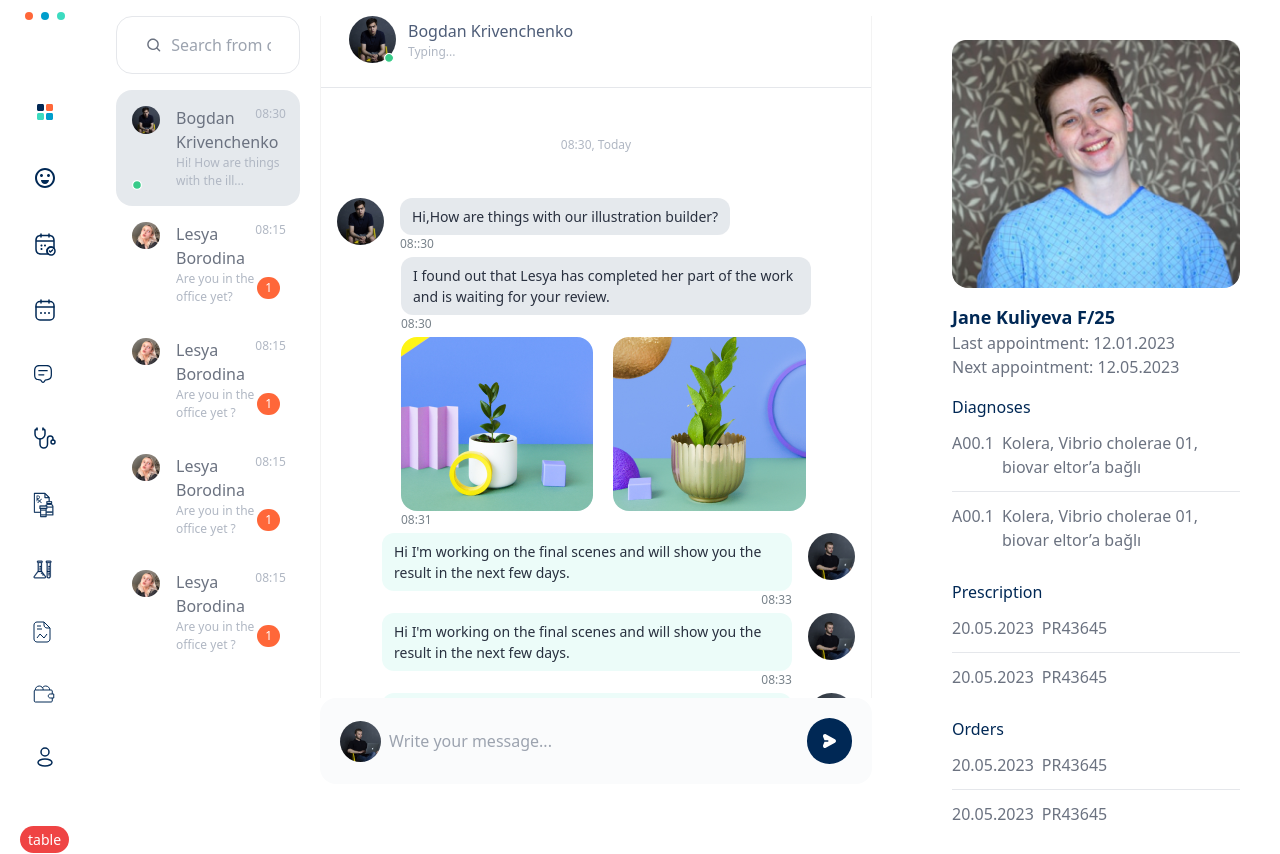
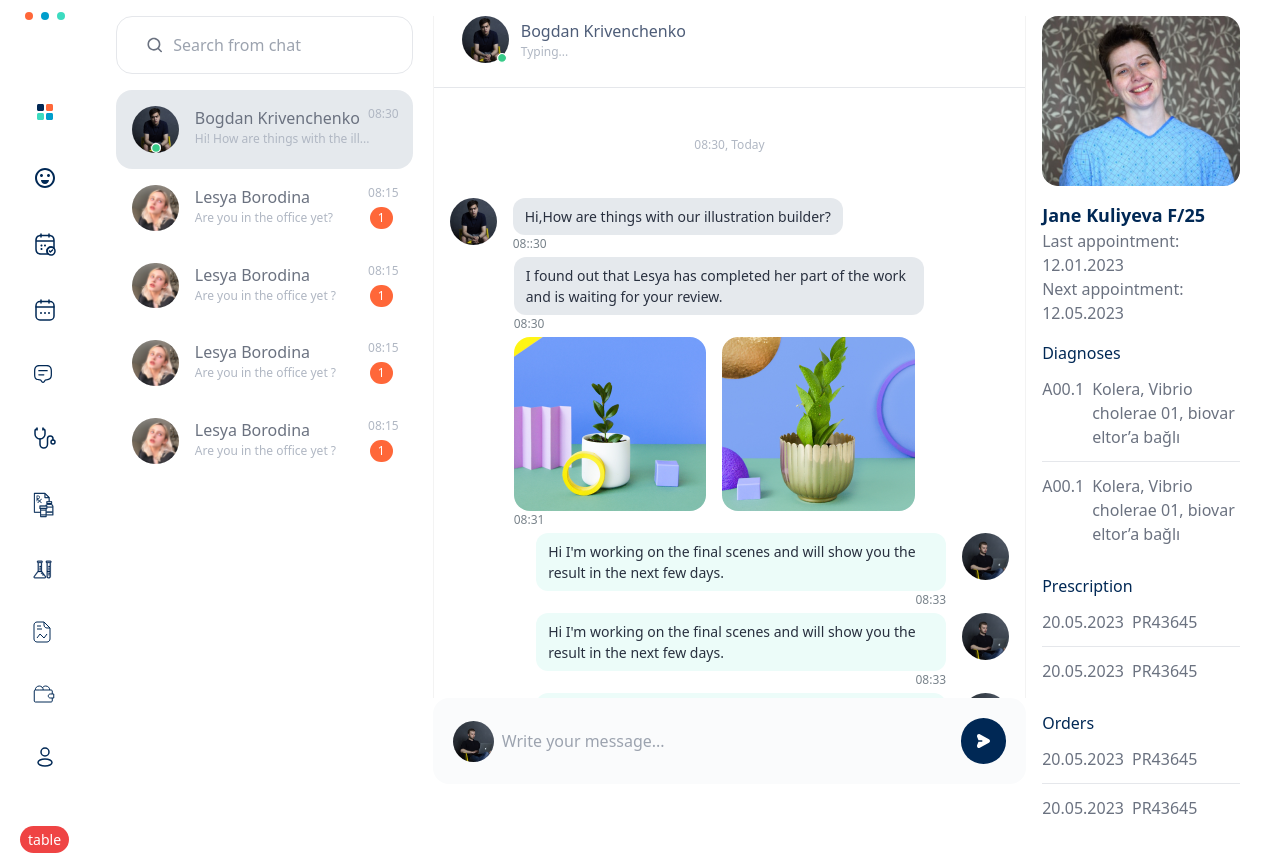
Before and after one commit to Frontles/case-train, a React (Create React App) app: page / in a window 1280 px wide. Built offline with nearby package versions, Linux system fonts and the light colour scheme.

Commit message:
bug fixes

```diff
--- a/src/Chat.jsx
+++ b/src/Chat.jsx
@@ -51,10 +51,10 @@ function Chat() {
 
                     <div className="flex items-start start">
                         <div className=" ml-12"></div>
-                        <div className="flex px-4 flex-col  ">
-                            <p className="space-x-5 rounded-xl flex max-w-[410px]">
-                                <img src={MessageImage1} alt="resim1" className="w-full h-full object-cover rounded-2xl" />
-                                <img src={MessageImage2} alt="resim2" className="w-full h-full object-cover m-auto rounded-2xl" />
+                        <div className="flex px-4 flex-col">
+                            <p className="rounded-xl relative flex flex-wrap space-y-4 lg:space-y-0 lg:space-x-4 lg:flex-nowrap ">
+                                <img src={MessageImage1} alt="resim1" className=" w-full h-full object-cover rounded-2xl" />
+                                <img src={MessageImage2} alt="resim2" className=" w-full h-full object-cover  rounded-2xl" />
                             </p>
 
                             <p style={{ color: "#78828A", fontSize: "12px" }}>08:31</p>
--- a/src/Contacts.jsx
+++ b/src/Contacts.jsx
@@ -6,7 +6,7 @@ import Profile2 from "./assets/Lesya.png";
 
 function Contacts() {
     return (
-        <div className="flex flex-col basis-2/6 py-4 mx-5 ">
+        <div className="hidden md:flex flex-col basis-2/4 py-4 mx-5 ">
 
             <div className='p-7 h-10 w-full  relative border rounded-2xl mb-4 bg-white flex text-StateGray items-center justify-between '>
                 <SearchIcon />
--- a/src/Frame.jsx
+++ b/src/Frame.jsx
@@ -4,16 +4,16 @@ import Profile4 from "./assets/profile_4.png"
 
 function Frame() {
     return (
-        <div className="flex flex-col basis-1/5 w-auto ml-20 py-4  " >
-            <img src={Profile4} className=" pt-6 rounded-2xl object-cover object-center" alt="person" />
+        <div className="hidden lg:flex flex-col lg:basis-2/6 w-auto ml-4 py-4  " >
+            <img src={Profile4} className=" rounded-2xl object-cover w-full h-full object-center" alt="person" />
             <div className="flex flex-col">
-                <div className="flex flex-col pt-4 w-72 ">
+                <div className="flex flex-col pt-4 w-auto ">
                     <p className="text-PrimaryNavy font-semibold" style={{ fontSize: "18px" }}>Jane Kuliyeva F/25 </p>
                     <p className="text-StateGray" style={{ fontSize: "16px", fontWeight: "500" }}>Last appointment: 12.01.2023</p>
                     <p className="text-StateGray" style={{ fontSize: "16px", fontWeight: "500" }}>Next appointment: 12.05.2023 </p>
                 </div>
 
-                <div className="flex flex-col pt-4 w-72 ">
+                <div className="flex flex-col pt-4 w-auto ">
                     <p className="text-PrimaryNavy font-medium">Diagnoses</p>
                     <p className="text-StateGray border-b py-3 flex space-x-2" style={{ fontSize: "16px", fontWeight: "500" }} >
                         <span>A00.1</span><span>Kolera, Vibrio cholerae 01, biovar eltor’a bağlı</span>
@@ -23,7 +23,7 @@ function Frame() {
                     </p>
                 </div>
 
-                <div className="flex flex-col pt-4 w-72 ">
+                <div className="flex flex-col pt-4 w-auto    ">
                     <p className="text-PrimaryNavy font-medium">Prescription</p>
                     <p className="text-StateGray border-b py-3 flex space-x-2" style={{ fontSize: "16px", fontWeight: "500" }} >
                         <span>20.05.2023</span><span>PR43645</span>
@@ -33,7 +33,7 @@ function Frame() {
                         <span>20.05.2023</span><span>PR43645</span>
                     </p>
                 </div>
-                <div className="flex flex-col pt-4 w-72 ">
+                <div className="flex flex-col pt-4 w-auto ">
                     <p className="text-PrimaryNavy font-medium">Orders</p>
                     <p className="text-StateGray border-b py-3 flex space-x-2" style={{ fontSize: "16px", fontWeight: "500" }} >
                         <span>20.05.2023</span><span>PR43645</span>
--- a/src/Home.jsx
+++ b/src/Home.jsx
@@ -4,7 +4,7 @@ import Frame from "./Frame";
 import Chat from "./Chat";
 function Home() {
     return (
-        <div className=" ml-24 mr-10 flex flex-row  justify-between  ">
+        <div className=" lg:ml-24 lg:mr-10 flex flex-row  justify-between  ">
             {/* Contacts */}
             <Contacts />
             {/* Chat */}
--- a/src/LeftSideBar.jsx
+++ b/src/LeftSideBar.jsx
@@ -15,7 +15,7 @@ import { Link } from 'react-router-dom'
 
 function LeftSideBar() {
     return (
-        <div id="leftsidebar" className="flex fixed flex-col items-center justify-center px-5">
+        <div id="leftsidebar" className="hidden lg:flex fixed flex-col items-center justify-center px-5">
             <div id="logo" className="flex mt-3">
                 <div style={{ backgroundColor: "#FF6739" }} className=" w-2 h-2 mx-1 rounded-full"></div>
                 <div style={{ backgroundColor: "#009ECC" }} className=" w-2 h-2 mx-1 rounded-full"></div>
--- a/src/Table.jsx
+++ b/src/Table.jsx
@@ -11,14 +11,14 @@ import { transparent } from 'tailwindcss/colors'
 
 function Table() {
     return (
-        <div className=" ml-24 mr-10 flex flex-col pt-4 items-center justify-between">
+        <div className=" md:ml-24 md:mr-10 flex flex-col pt-4 px-4  items-center lg:justify-between">
             {/* header */}
-            <div className='w-full flex '>
+            <div className='w-full flex  '>
                 <h1 className=' text-PrimaryNavy font-semibold w-full ' style={{ fontSize: "24px" }}>Labaratory Results</h1>
 
 
 
-                <div className='flex items-center space-x-5'>
+                <div className='flex w-full  items-center justify-end  sm :space-x-5 '>
                     <p className='flex items-center justify-center'>
                         <img src={Help} alt="" /> Help
                     </p>
@@ -30,19 +30,8 @@ function Table() {
                 </div>
 
             </div>
-            {/*
 
-            <div className='flex flex-col  w-3/4 border px-6 py-9 border-StrokeColor rounded-xl justify-between'>
-                <p className='text-InputGray font-semibold font-sm flex justify-between w-full'>
-                    <span>Name Surname</span> <span>Age</span> <span>Protocol No:</span>  <span>ICD-10 Code</span> <span>Diagnoses</span> <span>Date</span>
-                </p>
-                <p className='text-PrimaryNavy font-semibold  flex justify-between w-full'>
-                    <span>Atabay Kuliyev</span> <span>22</span> <span>IL7543677S</span>  <span>A000.1</span> <span>Kolera, Vibrio cholerae 01, biovar eltor’a bağlı</span> <span>20.05.2023</span>
-                </p>
-
-            </div>
-            */}
-            <DataTable className='!border !border-StrokeColor rounded-xl p-4 w-full my-5 '
+            <DataTable className='!border !border-StrokeColor rounded-xl p-4 w-full  lg:h-full my-5 '
                 borderColor={transparent}
 
                 rowClassName={"!text-PrimaryNavy   "}
@@ -53,6 +42,7 @@ function Table() {
                     {
                         accessor: 'name',
                         title: 'Name Surname ',
+                        width: "auto"
 
 
                     },
@@ -67,6 +57,7 @@ function Table() {
                     },
                     {
                         accessor: 'Diagnosis', title: 'Diagnoses', textAlignment: 'start',
+                        width: 350
                     },
                     {
                         accessor: 'Date', title: 'Date', textAlignment: 'start',
```
